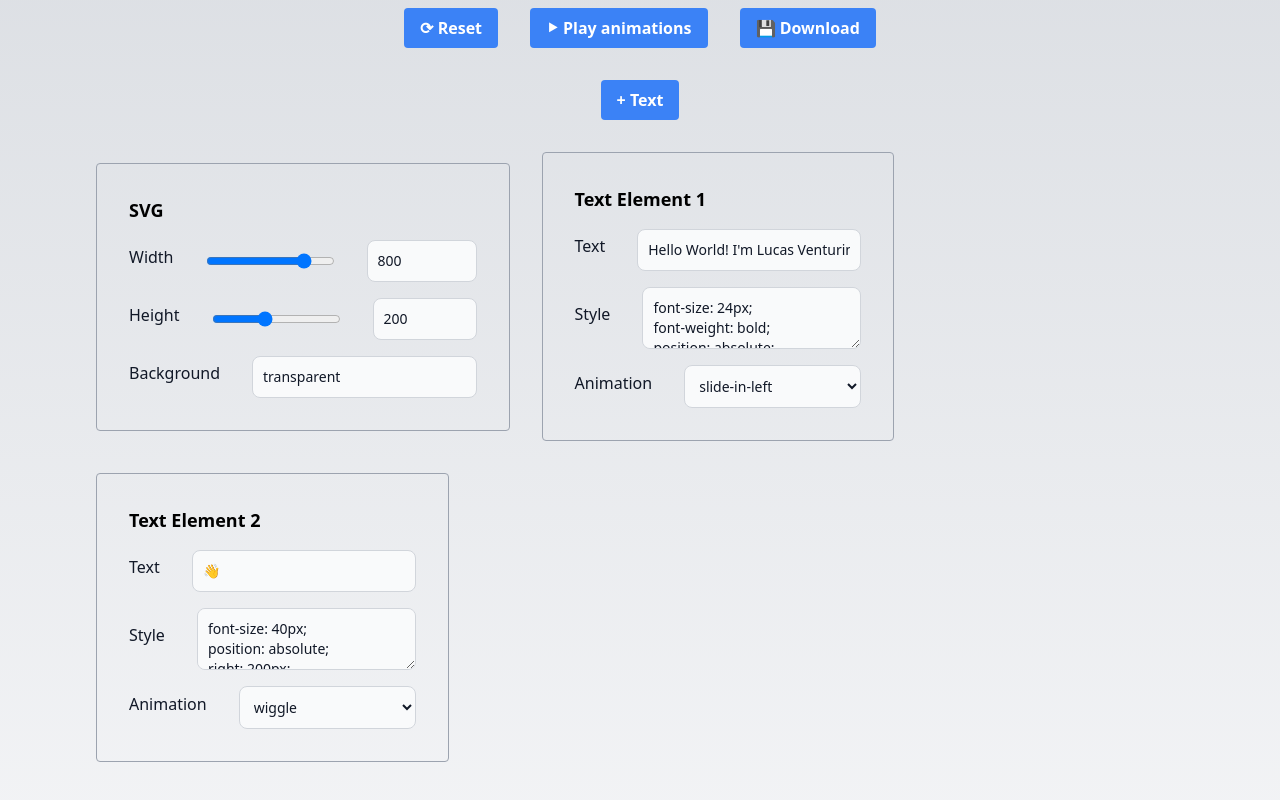
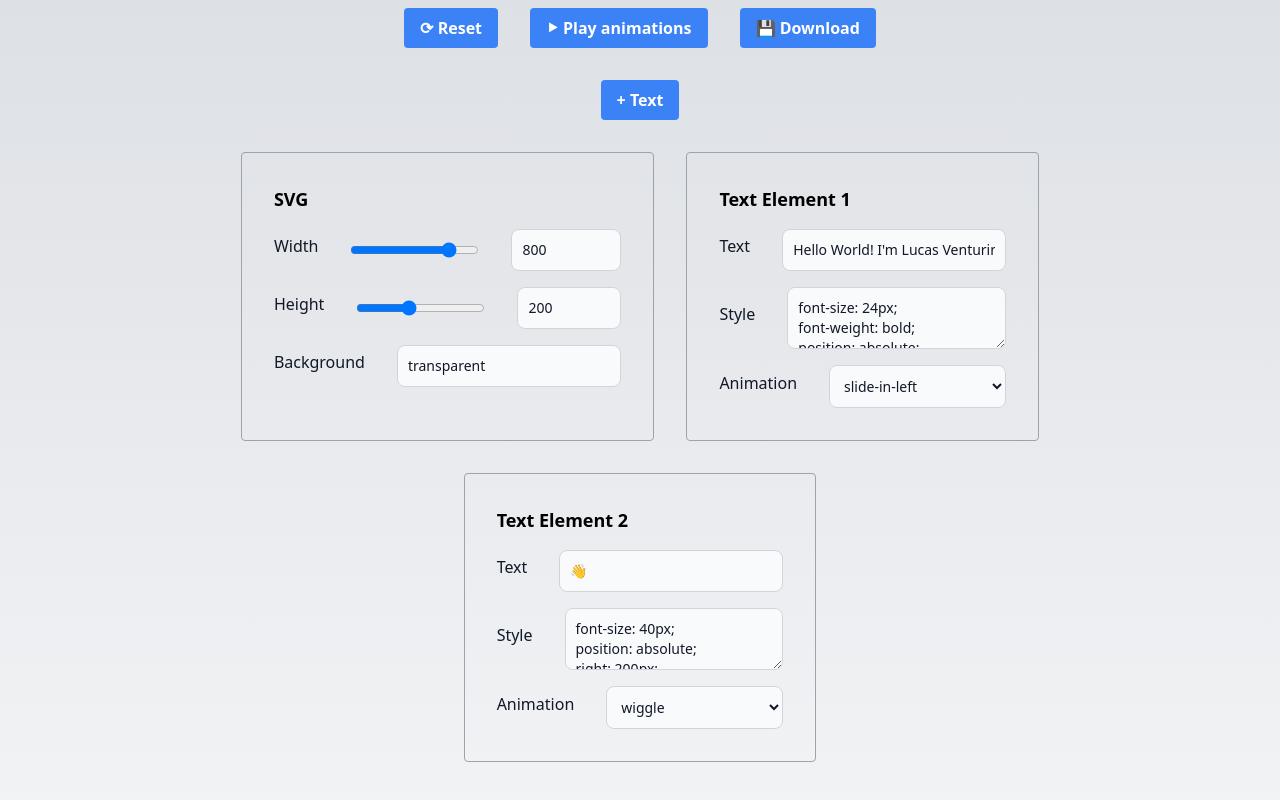
Before and after one commit to difuoan/git-banner-generator, a Next.js app: page / in a window 1280 px wide. Shown: the part 484-1284 px from the top of the page. Built offline with nearby package versions, Linux system fonts and the light colour scheme.

Commit message:
improved look of settings-cards
now they're the same height

```diff
--- a/src/pages/index.tsx
+++ b/src/pages/index.tsx
@@ -102,7 +102,7 @@ export default function Home() {
         <div className={"flex flex-row gap-8"}>
           <Button label="&#43; Text" onClick={addText} />
         </div>
-        <div className="flex flex-row gap-8 flex-wrap content-center items-center">
+        <div className="flex flex-row gap-8 flex-wrap content-center justify-center">
           <form className="flex flex-col gap-4 border border-gray-400 p-8 rounded">
             <h6 className="text-lg font-bold dark:text-white">SVG</h6>
             <NumberInput
```
